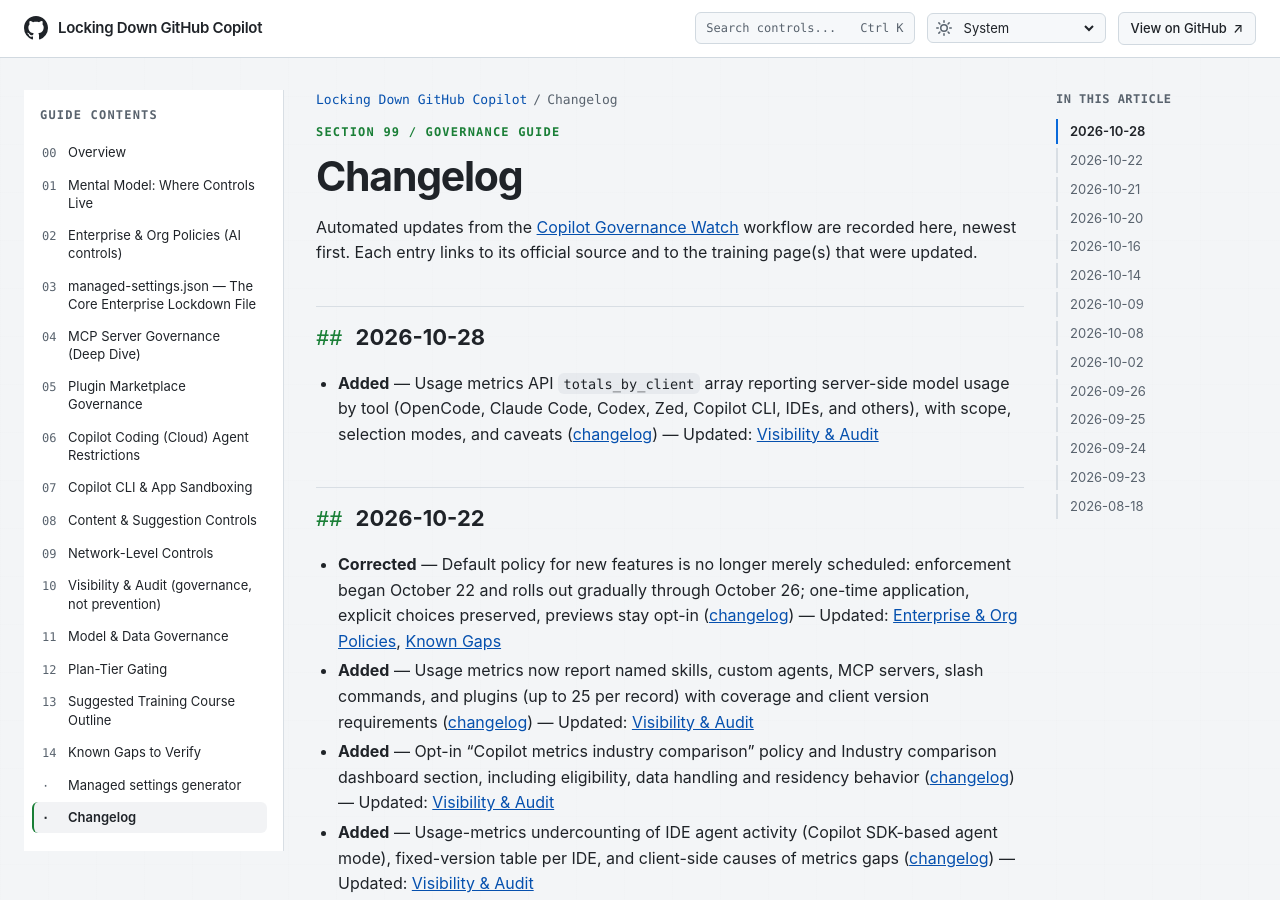
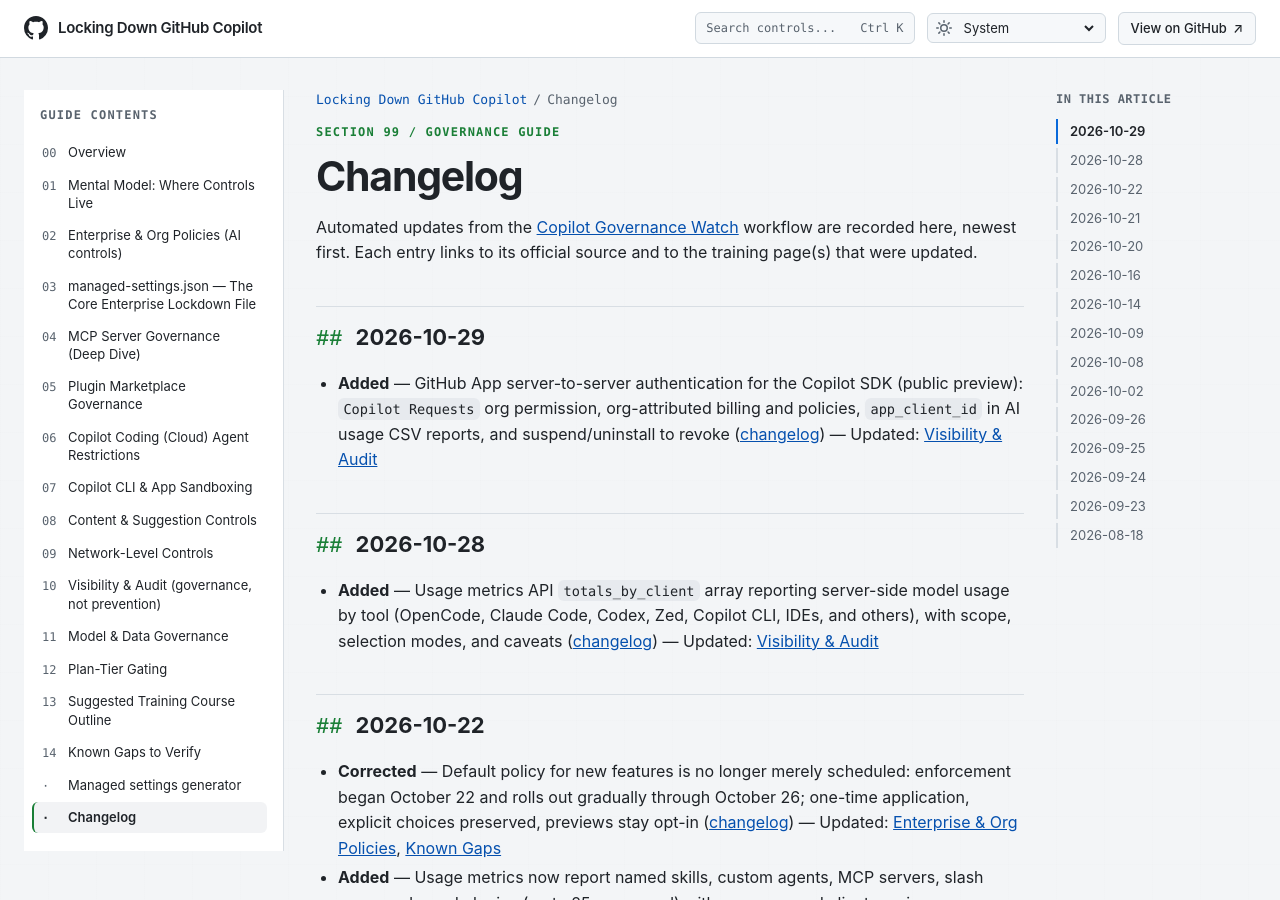
Before and after one commit to beardofedu/copilot-governance-training, a Jekyll site: the page built from docs/CHANGELOG.md, in a window 1280 px wide and 900 px high. Built offline with Jekyll 4.4.1, drawn with Linux system fonts in a browser that asks for light colours; part of the change alters nothing that is shown.

Commit message:
Update Copilot governance documentation

```diff
--- a/docs/_data/governance-watch-state.json
+++ b/docs/_data/governance-watch-state.json
@@ -1,8 +1,8 @@
 {
   "sources": {
     "blog": {
-      "reviewed_through": "2026-10-22",
-      "note": "GitHub Blog and changelog. Backlog from 2026-09-20 through 2026-10-22 reviewed via web_fetch on the changelog index and September archive."
+      "reviewed_through": "2026-10-29",
+      "note": "GitHub Blog and changelog. Reviewed through 2026-10-29 via curl on the changelog index."
     },
     "docs": {
       "reviewed_through": "2026-10-21",
--- a/docs/sections/audit-visibility.md
+++ b/docs/sections/audit-visibility.md
@@ -19,6 +19,7 @@ last_reviewed: 2026-10-28
 - Separate Copilot usage metrics dashboard/API for adoption/usage reporting (access itself gated by the "Copilot Metrics API" policy).
 - **Named customizations in usage metrics (Oct 22, 2026):** `totals_by_skill`, `totals_by_custom_agent`, `totals_by_mcp`, `totals_by_slash_cmd`, and `totals_by_plugin` now show the configured name of customer-defined items (trimmed to 128 characters) instead of `other`/`custom`, with up to 25 entries per record (was 5); remaining activity is combined into a trailing `other` entry. Names are reported from Copilot CLI interactive sessions and prompt mode, the Copilot app, ACP integrations such as JetBrains, and the Copilot SDK. Prompt mode, the app, and ACP integrations require Copilot CLI 1.0.97+; the SDK requires v1.0.21+ (including IDE agent experiences running on that SDK). IDE built-in chat telemetry doesn't report names. Names that look like file paths stay grouped as `other`/`custom`; earlier days aren't backfilled; review names before sharing reports externally. Data comes from client telemetry and can undercount. Requires the Copilot usage metrics policy and the "View Copilot Metrics" permission ([source](https://github.blog/changelog/2026-10-22-custom-skills-agents-and-mcp-servers-in-usage-metrics-api/)).
 - **Usage by client (Oct 23, 2026):** the usage metrics API adds a `totals_by_client` array to the enterprise, organization, enterprise-user, and organization-user 1-day and 28-day reports (in 28-day reports it appears in each `day_totals` entry). It counts model traffic server-side from tools that often send no editor telemetry, such as `opencode`, `claude_code`, `codex`, `zed`, `copilot_cli`, `github_app`, `cloud_agent`, `code_review`, `vscode`, and `jetbrains` (unrecognized clients are `other`), with `request_count` (model calls, not prompts), `session_count`, `token_usage`, and `totals_by_model` including `model_selection_mode` (`user_selected`, `auto`, `product_selected`; others `other`/`unknown`). Copilot code review and cloud agent requests report `product_selected`, and code review models report `unknown`. Clients are identified by the integration ID they send, so treat `client` as best-effort, not verified identity. Requires the Copilot usage metrics policy and the "View Copilot Metrics" permission. Distinct from agent app activity, which counts jobs started by agent apps on GitHub ([source](https://github.blog/changelog/2026-10-23-usage-metrics-api-adds-usage-from-tools-like-opencode/)).
+- **GitHub App server-to-server access (public preview, Oct 27, 2026):** a GitHub App with the read-only `Copilot Requests` organization permission, installed on an organization, can pass a short-lived installation access token to the Copilot SDK so services and agents make Copilot requests without a signed-in user's credentials. Usage is attributed and billed to the organization that owns the installation, and that organization's model policies, budgets, and spending controls apply. Organization owners can review which apps have access, identify app-attributed usage in AI usage CSV reports via the `app_client_id` field, and stop an app's access by suspending or uninstalling it ([source](https://github.blog/changelog/2026-10-27-github-copilot-supports-server-to-server-authentication/); docs: [manage GitHub App access to your organization's Copilot](https://docs.github.com/copilot/how-tos/administer-copilot/manage-for-organization/manage-app-copilot-access)).
 - **IDE agent-activity undercounting:** IDE versions that moved agent mode to the Copilot SDK didn't identify their IDE, so most agent activity (and agent lines of code) was left out of usage metrics, and some was counted as Copilot CLI activity. Billing isn't affected, and GitHub can't backfill missing data. Fix status per [GitHub's notice](https://github.blog/changelog/2026-10-06-update-your-ide-to-restore-agent-activity-in-copilot-usage-metrics/):
 
   | IDE | Fixed version | Availability (as announced Oct 6, 2026) |
```
Also changed, not shown: docs/CHANGELOG.md.
